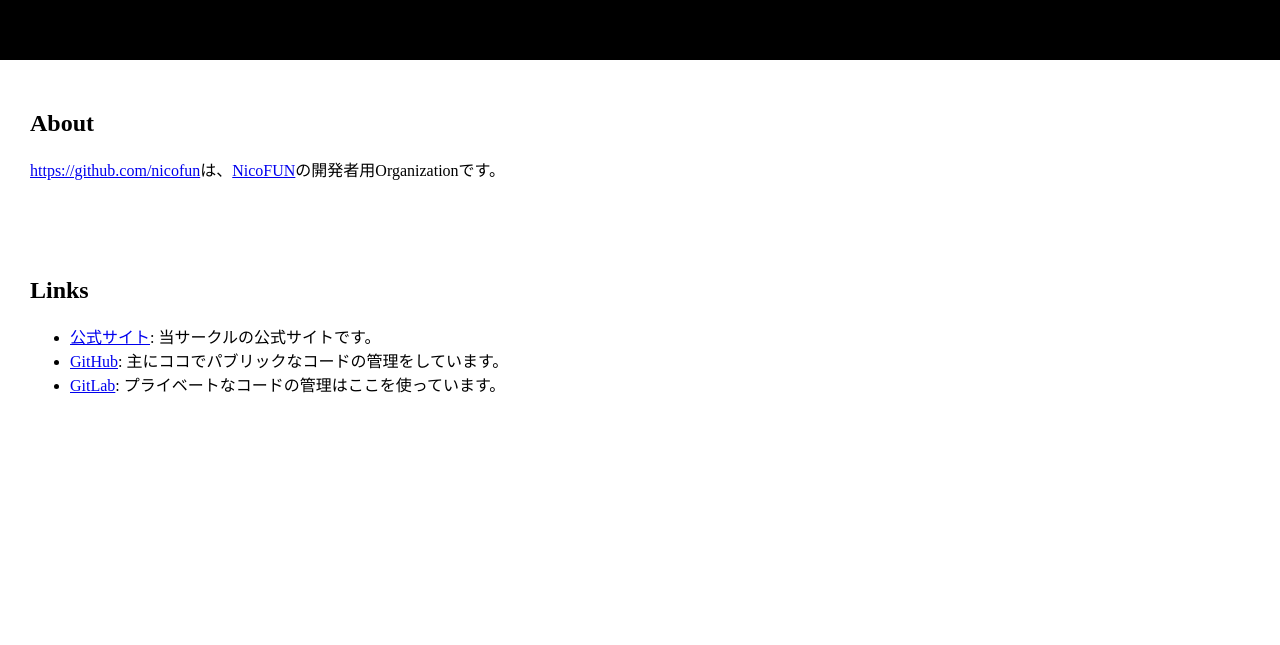
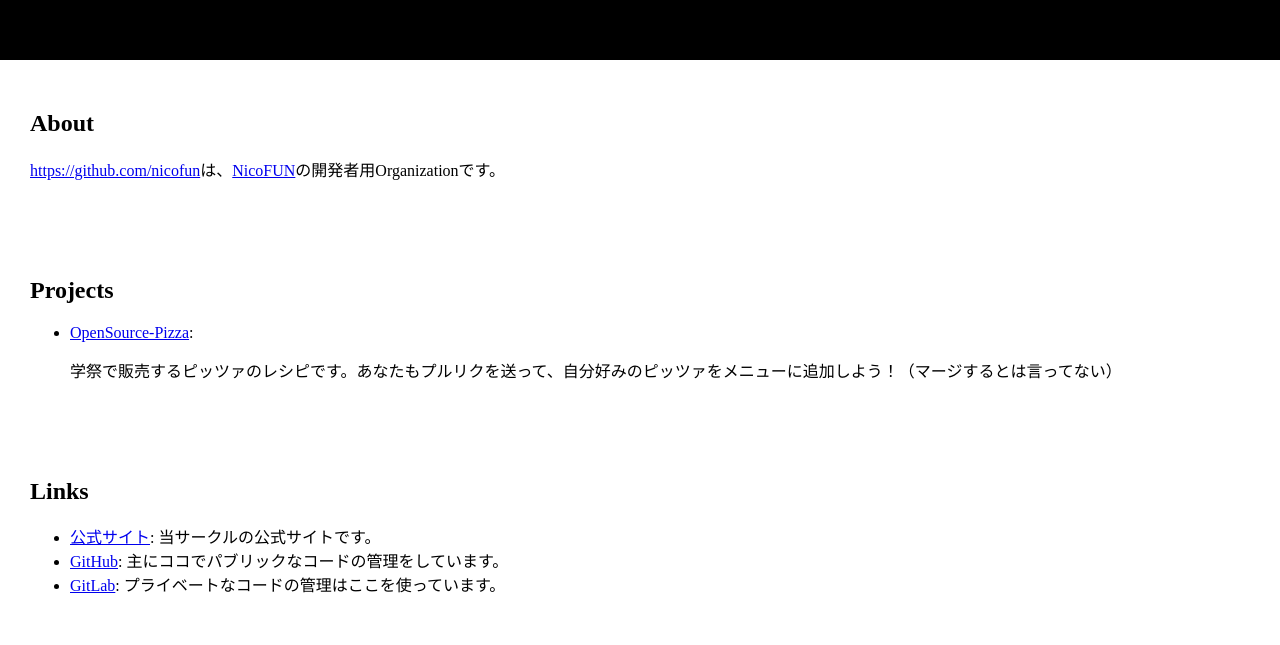
Before and after one commit to nicofun/nicofun.github.io, a plain HTML site: page index.html in a window 1280 px wide. Shown: the part 740-1385 px from the top of the page. Drawn offline with Linux system fonts and the light colour scheme; a web font is replaced by a local one.

Commit message:
Add projects

```diff
--- a/index.html
+++ b/index.html
@@ -24,6 +24,16 @@
     </div>
 
     <div>
+      <h2>Projects</h2>
+      <ul>
+        <li>
+          <a href="/open-source-pizza/">OpenSource-Pizza</a>:
+          <p>学祭で販売するピッツァのレシピです。あなたもプルリクを送って、自分好みのピッツァをメニューに追加しよう！（マージするとは言ってない）</p>
+        </li>
+      </ul>
+    </div>
+
+    <div>
       <h2>Links</h2>
       <ul>
         <li>
```
